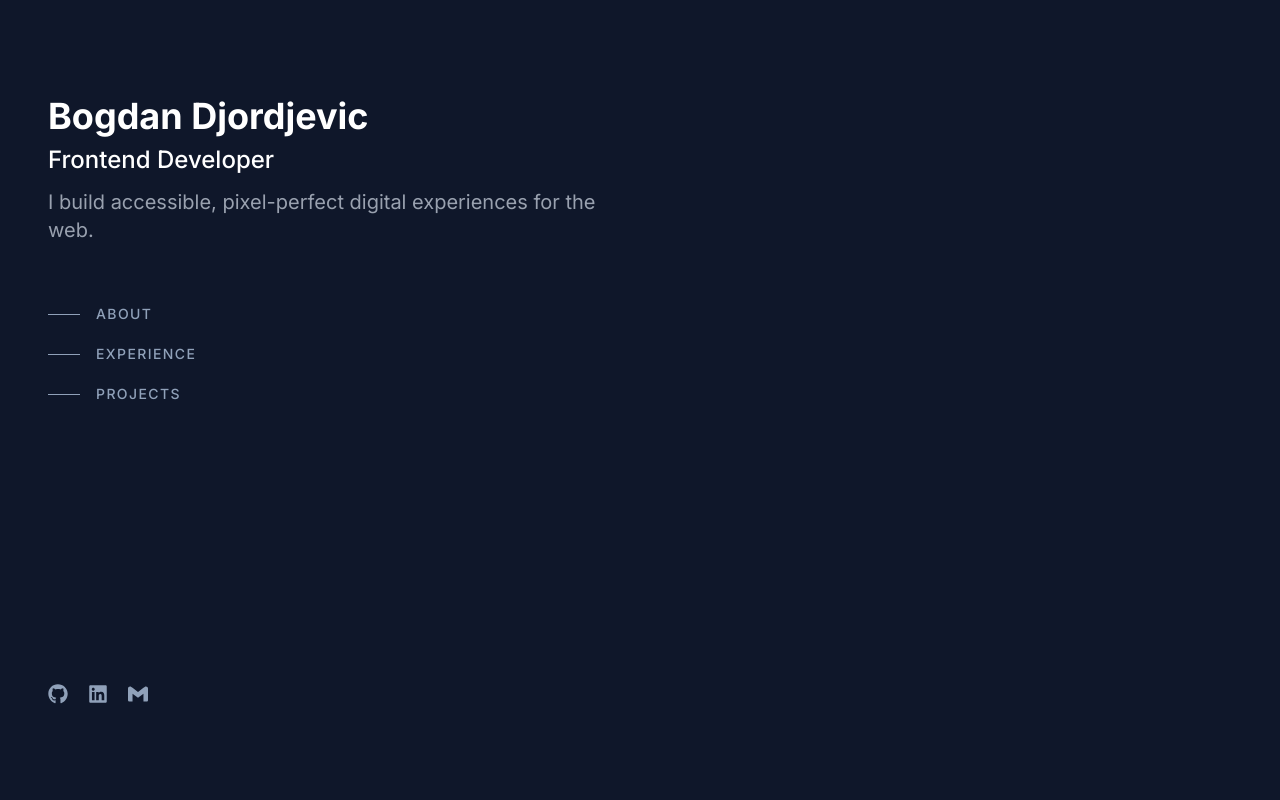
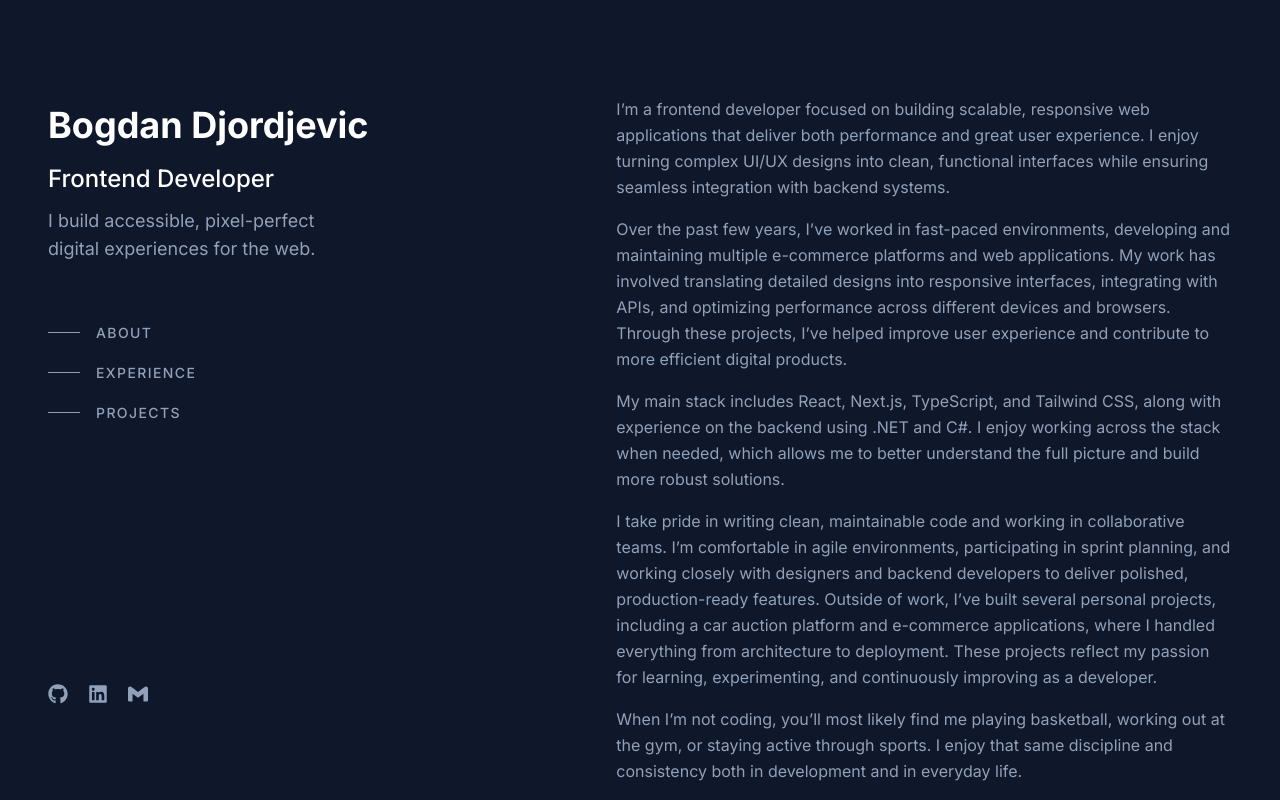
Before and after one commit to bociwess0/portfolio, a Next.js app: page / in a window 1280 px wide. Built offline with nearby package versions, Linux system fonts and the light colour scheme.

Commit message:
starting Anchor panel - adding about part

```diff
--- /dev/null
+++ b/app/components/AnchorPanel.tsx
@@ -0,0 +1,18 @@
+import React from "react";
+import { HeaderTabs } from "../data/tabs/siderbar-data";
+
+export default function AnchorPanel() {
+  return (
+    <div className="pt-24 lg:w-[52%] lg:py-24">
+      {HeaderTabs.map((section, index) => (
+        <div key={index} id={section.href}>
+          {section.description && section.description.split("\n\n").map((paragraph, i) => (
+            <p key={i} className="text-slate-400 leading-relaxed mb-4">
+              {paragraph}
+            </p>
+          ))}
+        </div>
+      ))}
+    </div>
+  );
+}
--- a/app/components/Sidebar.tsx
+++ b/app/components/Sidebar.tsx
@@ -7,9 +7,9 @@ export default function Sidebar() {
   return (
     <div className="flex flex-col h-full justify-between lg:sticky lg:top-0 lg:flex lg:max-h-screen lg:w-[48%] lg:flex-col lg:justify-between lg:py-24">
       <div>
-        <h1 className="text-4xl font-bold mb-2">Bogdan Djordjevic</h1>
+        <h1 className="text-4xl font-bold mb-2 leading-relaxed ">Bogdan Djordjevic</h1>
         <div className="text-2xl font-medium mb-3">Frontend Developer</div>
-        <div className="text-xl text-gray-400">
+        <div className="text-lg text-slate-400 max-w-xs">
           I build accessible, pixel-perfect digital experiences for the web.
         </div>
 
--- a/app/components/SidebarTabs.tsx
+++ b/app/components/SidebarTabs.tsx
@@ -12,7 +12,7 @@ export default function SidebarTabs({ headerTabs }: Props) {
         <a
           key={index}
           className="group flex items-center gap-4 text-gray-400 uppercase text-sm font-medium"
-          href="#"
+          href={item.href}
         >
           <span
             className="block h-px w-8 bg-slate-400
--- a/app/data/tabs/siderbar-data.ts
+++ b/app/data/tabs/siderbar-data.ts
@@ -1,9 +1,10 @@
 import { HeaderTab, Social } from "@/app/types";
+import { aboutMeText } from "../textual/plain-text";
 
 export const HeaderTabs: HeaderTab[] = [
-    { name: "About"},
-    { name: "Experience"},
-    { name: "Projects"},
+    { name: "About", href: "#about", description: aboutMeText},
+    { name: "Experience", href: "#experience"},
+    { name: "Projects", href: "#projects"},
 ]
 
 export const socialLinks: Social[] = [
--- /dev/null
+++ b/app/data/textual/plain-text.ts
@@ -0,0 +1,30 @@
+export const aboutMeText = `I’m a frontend developer focused on building scalable, responsive web applications
+  that deliver both performance and great user experience. I enjoy turning complex
+  UI/UX designs into clean, functional interfaces while ensuring seamless integration
+  with backend systems.
+
+Over the past few years, I’ve worked in fast-paced environments, developing and
+  maintaining multiple e-commerce platforms and web applications. My work has involved
+  translating detailed designs into responsive interfaces, integrating with APIs, and
+  optimizing performance across different devices and browsers. Through these projects,
+  I’ve helped improve user experience and contribute to more efficient digital products.
+
+  My main stack includes React, Next.js, TypeScript, and Tailwind CSS, along with
+  experience on the backend using .NET and C#. I enjoy working across the stack when
+  needed, which allows me to better understand the full picture and build more robust
+  solutions.
+
+  I take pride in writing clean, maintainable code and working in collaborative teams.
+  I’m comfortable in agile environments, participating in sprint planning, and working
+  closely with designers and backend developers to deliver polished, production-ready
+  features.
+
+  Outside of work, I’ve built several personal projects, including a car auction platform
+  and e-commerce applications, where I handled everything from architecture to deployment.
+  These projects reflect my passion for learning, experimenting, and continuously improving
+  as a developer.
+
+  When I’m not coding, you’ll most likely find me playing basketball, working out at the gym,
+  or staying active through sports. I enjoy that same discipline and consistency both in
+  development and in everyday life.
+`;
--- a/app/layout.tsx
+++ b/app/layout.tsx
@@ -8,7 +8,7 @@ const inter = Inter({
 });
 
 export const metadata: Metadata = {
-  title: "Create Next App",
+  title: "Bogdan's Portfolio",
   description: "Generated by create next app",
 };
 
--- a/app/page.tsx
+++ b/app/page.tsx
@@ -1,3 +1,4 @@
+import AnchorPanel from "./components/AnchorPanel";
 import Sidebar from "./components/Sidebar"
 
 export default function Home() {
@@ -6,7 +7,7 @@ export default function Home() {
       <div className="mx-auto min-h-screen max-w-7xl px-6 py-12 md:px-12 md:py-16 lg:py-0">
         <main className="flex justify-between h-screen">
           <Sidebar />
-          <div></div>
+          <AnchorPanel />
         </main>
       </div>
     </div>
--- a/app/types/index.ts
+++ b/app/types/index.ts
@@ -1,5 +1,7 @@
 export interface HeaderTab {
-  name: string
+  name: string,
+  href: string,
+  description?: string
 }
 
 export type SocialName = "github" | "linkedin" | "mail";
```
